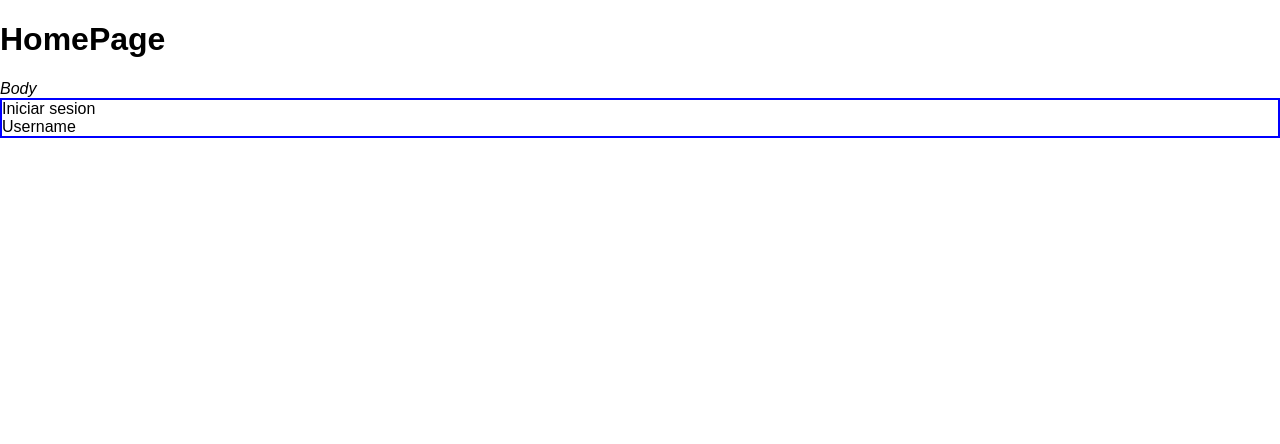
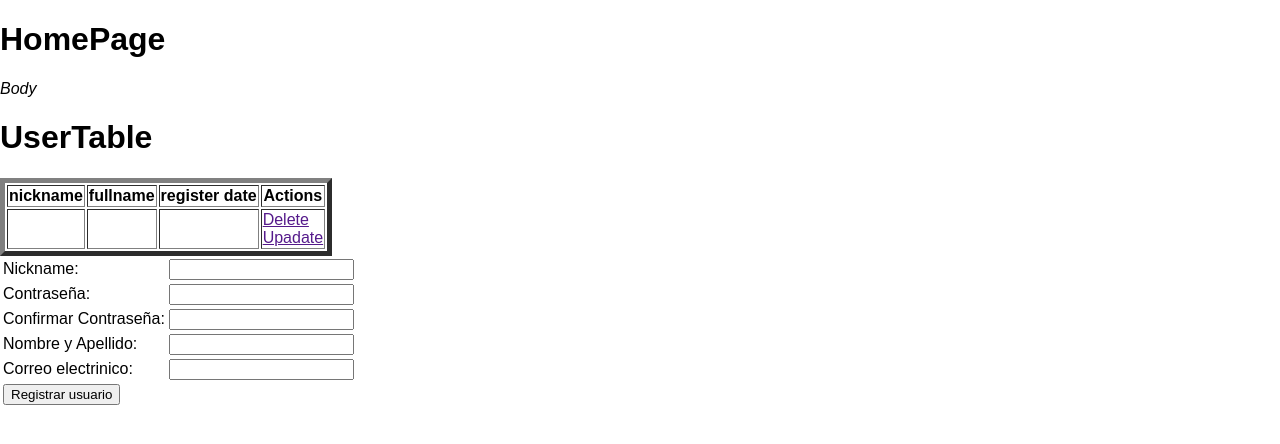
Before and after one commit to Biscaldi-Iv/TPI-Soporte, a Flask app: page / in a window 1280 px wide. Shown: the top 444 px of the page. Run offline with Flask 2, Linux system fonts and the light colour scheme.

Commit message:
semi base

```diff
--- a/app.py
+++ b/app.py
@@ -1,10 +1,36 @@
-from flask import Flask, render_template, url_for
+from flask import Flask, render_template, url_for, request
+from flask_sqlalchemy import SQLAlchemy
+"""
+from sqlalchemy import create_engine
+from sqlalchemy.ext.declarative import declarative_base
+from sqlalchemy import Column, Integer, String, Sequence
+from sqlalchemy.orm import sessionmaker, relationship
+"""
+from datetime import datetime
+
 app = Flask(__name__)
 
+app.config['SQLALCHEMY_DATABASE_URI'] = 'sqlite:///test.db'
+db = SQLAlchemy(app)
 
-@app.route('/')
+
+class Users(db.Model):
+    nickname = db.Column(db.String(50), primary_key=True)
+    pasword = db.Column(db.String(16), nullable=False)
+    fullname = db.Column(db.String(50))
+    email = db.Column(db.String(50))
+    time_regist = db.Column(db.DateTime, default=datetime.utcnow)
+
+    def __repr__(self):
+        return "User: {} {} {}".format(self.nickname, self.fullname, self.time_regist)
+
+
+@app.route('/', methods=['POST', 'GET'])
 def index():
-    return render_template('index.html')
+    if request.method == 'POST':
+        pass
+    else:
+        return render_template('index.html')
 
 
 if __name__ == "__main__":
--- a/templates/index.html
+++ b/templates/index.html
@@ -9,12 +9,54 @@
 {% endblock %}
 
 {% block userpanel %}
-<div class="panel panel-primary" style="border:2px solid blue">
-    <div class="panel-header">
-        Iniciar sesion
-    </div>
-    <div class="panel-body">
-        Username
-    </div>
+<div class='content'>
+    <h1>UserTable</h1>
+
+    <table border="5">
+        <tr>
+            <th>nickname</th>
+            <th>fullname</th>
+            <th>register date</th>
+            <th>Actions</th>
+        </tr>
+        <tr>
+            <td></td>
+            <td></td>
+            <td></td>
+            <td>
+                <a href="">Delete</a>
+                <br>
+                <a href="">Upadate</a>
+            </td>
+        </tr>
+    </table>
+
+    <form action="/" method="POST">
+        <table>
+            <tr>
+                <td>Nickname:</td>
+                <td><input type="text" name="Nick"></td>
+            </tr>
+            <tr>
+                <td>Contraseña:</td>
+                <td><input type="password" name="Password"></td>
+            </tr>
+            <tr>
+                <td>Confirmar Contraseña:</td>
+                <td><input type="password" name="Passconfirm"></td>
+            </tr>
+            <tr>
+                <td>Nombre y Apellido:</td>
+                <td><input type="text" name="full"></td>
+            </tr>
+            <tr>
+                <td>Correo electrinico:</td>
+                <td><input type="text" name="mail"></td>
+            </tr>
+            <tr>
+                <td><colspan="2" align="center"> <INPUT TYPE="SUBMIT" name="Submit" value="Registrar usuario"></td>
+            </tr>
+        </table>
+    </form>
 </div>
 {% endblock %}
```
Also changed, not shown: 1 other file.
